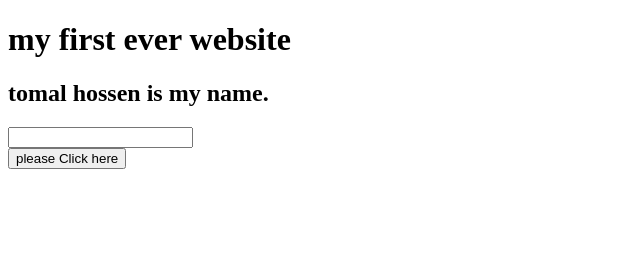
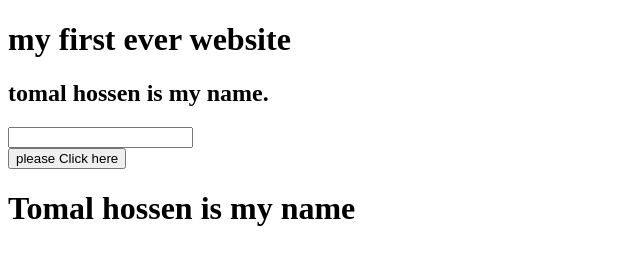
Before and after one commit to tomalhossen78/my-first-website, a plain HTML site: page index.html in a window 1280 px wide. Shown: the whole page, without its empty margins (0-640 px from the left). Drawn offline with Linux system fonts and the light colour scheme.

Commit message:
h1 add done

```diff
--- a/index.html
+++ b/index.html
@@ -11,5 +11,6 @@
         <input type="text">
         <br>
         <button>please Click here</button>
+        <h1>Tomal hossen is my name</h1>
 </body>
 </html>
```
